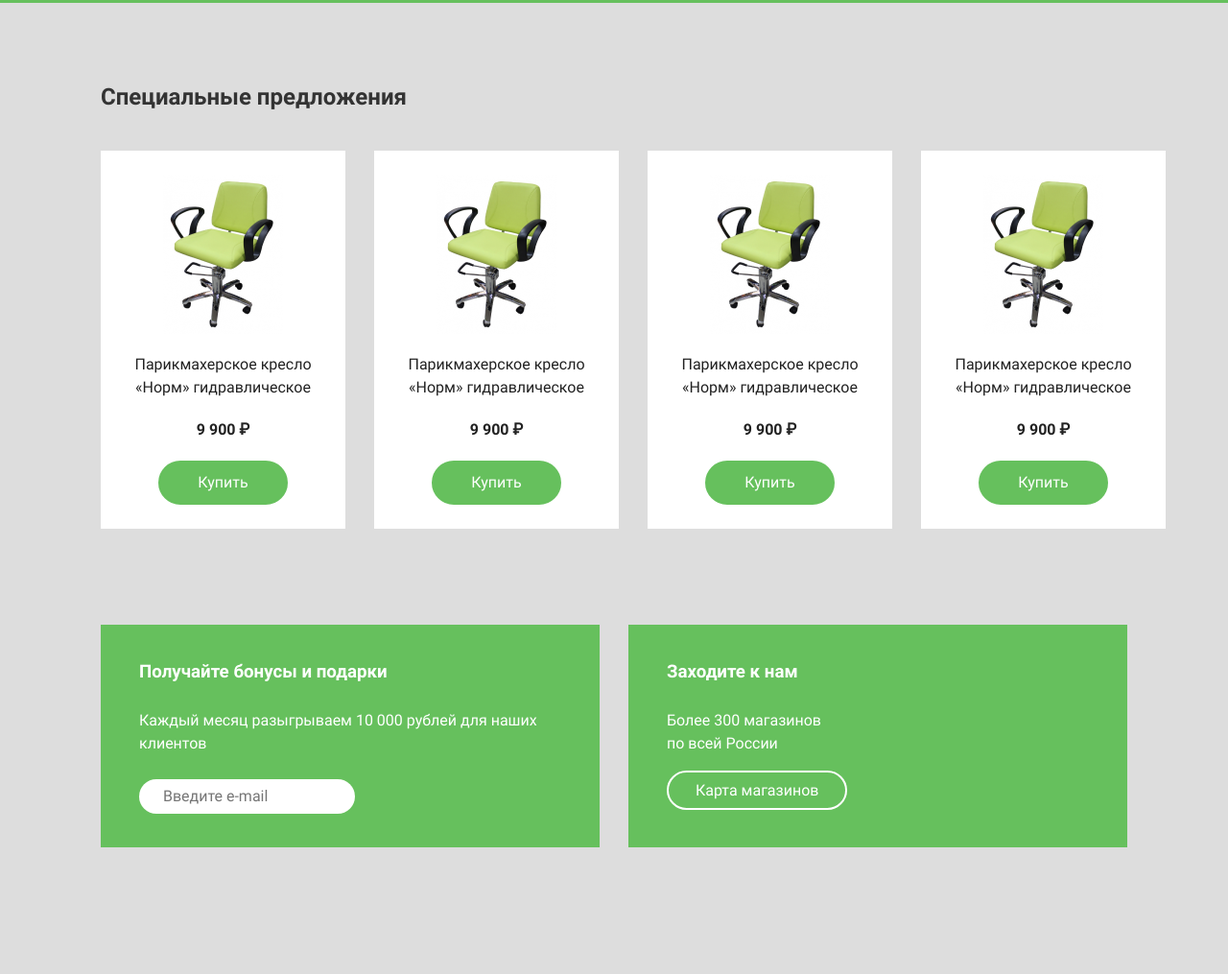
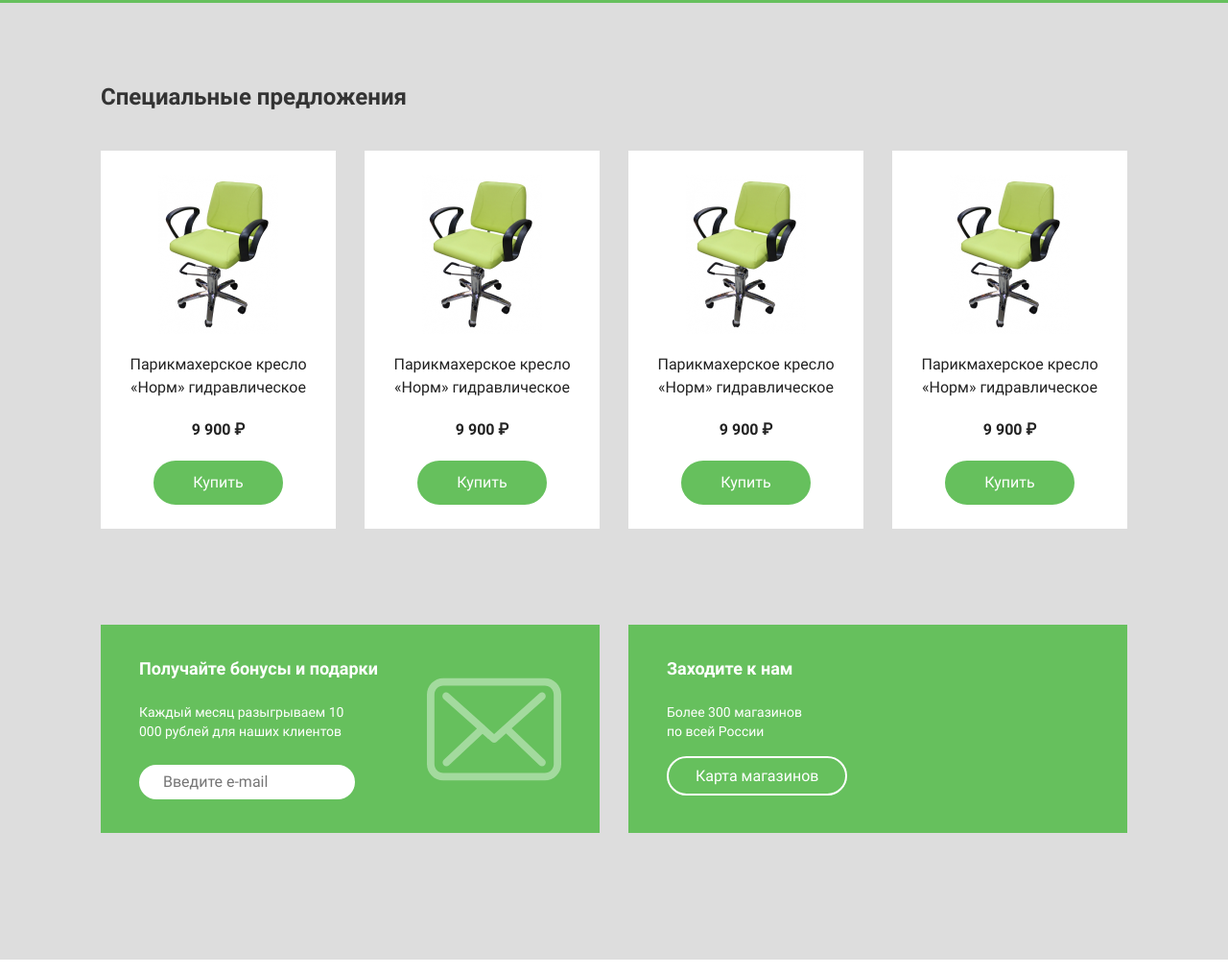
Before and after one commit to sanjar1311/beauty, a plain HTML site: page index.html in a window 1280 px wide. Shown: the part 895-1910 px from the top of the page at 96% size. Drawn offline with Linux system fonts and the light colour scheme.

Commit message:
complate main section

```diff
--- a/css/styles.css
+++ b/css/styles.css
@@ -148,7 +148,7 @@ img {
   padding: 192px 0;
   background-color: #66C05D;
   background-image: url("../img/intro-bg.png");
-  background-position: center right 75px;
+  background-position: center right calc(50% - 250px);
   background-repeat: no-repeat;
   background-size: contain;
 }
@@ -196,6 +196,7 @@ img {
 
 .cards{
   display: flex;
+  flex-wrap: wrap;
   list-style: none;
   margin: 0;
   padding: 0;
@@ -206,7 +207,7 @@ img {
   display: flex;
   flex-direction: column;
   align-items: center;
-  width: 255px;
+  width: 245px;
   background-color: #fff;
   padding: 25px 30px;
 }
@@ -272,12 +273,17 @@ img {
 
 .sale-title {
   margin: 0;
+  width: 250px;
+  font-size: 18px;
+  line-height: 21px;
 }
 
 .sale-text {
   margin: 0;
   margin: 25px 0;
-
+  width: 215px;
+  font-size: 14px;
+  line-height: 20px;
 }
 
 .sale__left{
@@ -285,6 +291,9 @@ img {
   width: 540px;
   margin-right: 30px;
   padding: 35px 40px;
+  background-image: url("../img/letter-icon.svg");
+  background-repeat: no-repeat;
+  background-position: center  right calc(50% - 150px);
 }
 
 .sale__right {
@@ -324,4 +333,11 @@ only screen and (        min-device-pixel-ratio: 2),
 only screen and (                min-resolution: 192dpi),
 only screen and (                min-resolution: 2dppx) {
 
+  .intro {
+    background-image: url("../img/intro-bg@2x.png");
+  }
+
+  .card-text::before {
+    background-image: url("../img/card-img@2x.png");
+  }
 }
```
Also changed, not shown: index.html (+3 -0 lines), img/letter-icon.svg (added).
